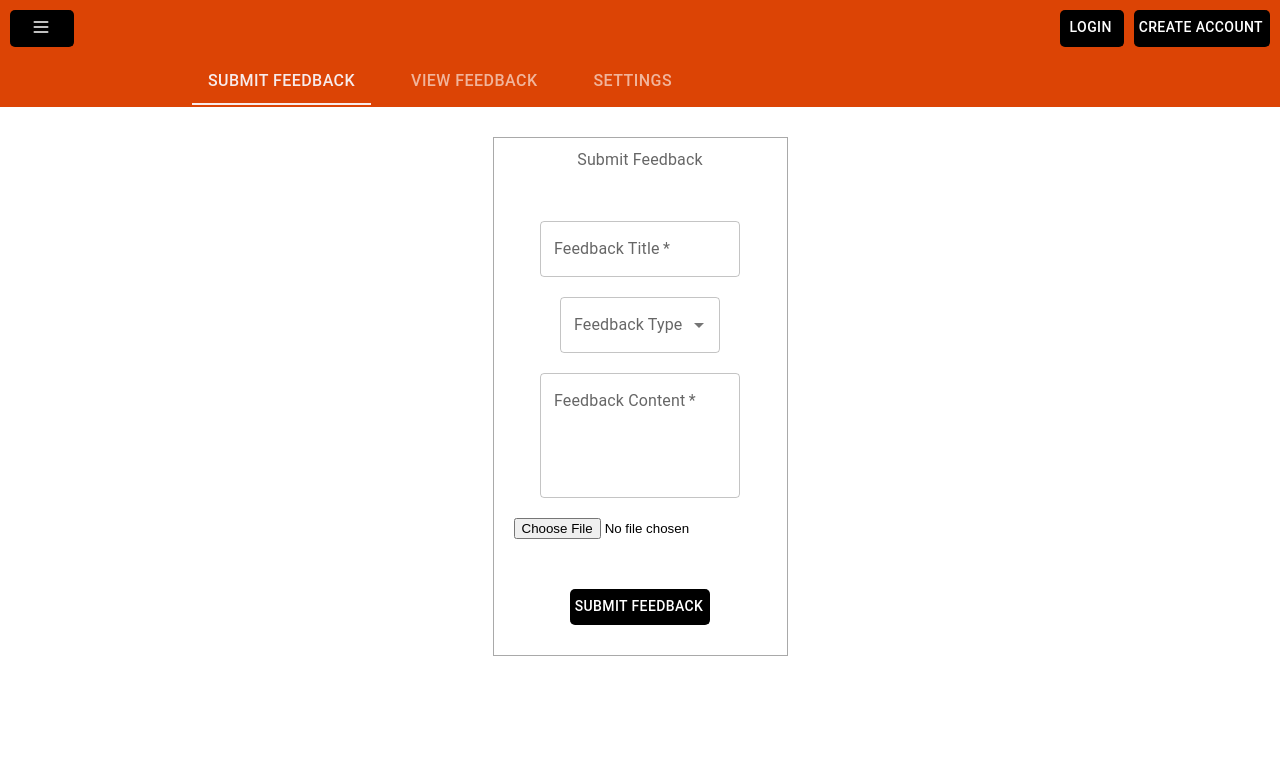
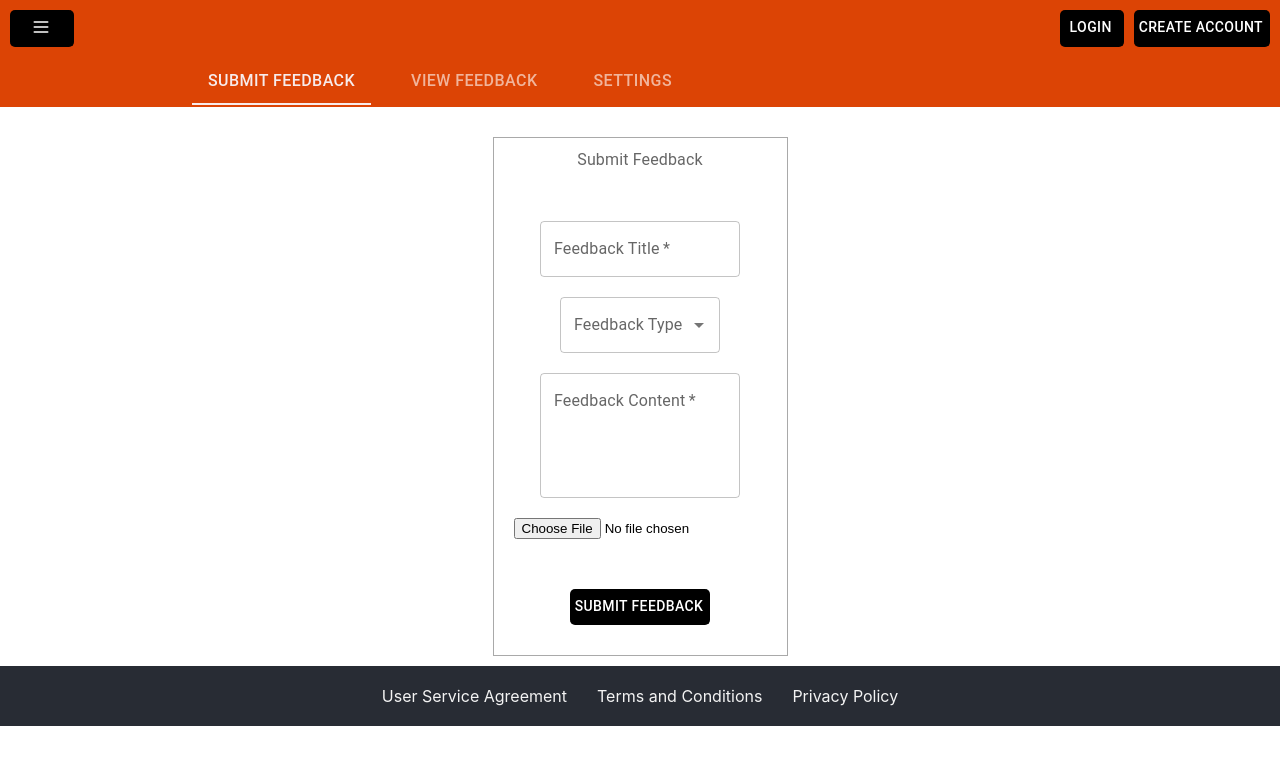
Before and after one commit to EECS-CoP-Mentor-Matching/Mentor-Matching-Site, a React (Create React App) app in the folder mentor-matching-site/: page /feedback-portal in a window 1280 px wide. Shown: the top 764 px of the page. Built offline with nearby package versions, Linux system fonts and the light colour scheme.

Commit message:
footer implementation
footer implementation with links to pages ; visible from all pages of the application

```diff
--- /dev/null
+++ b/mentor-matching-site/src/Footer.css
@@ -0,0 +1,16 @@
+.footer {
+    background-color: #282c34; /* Match the App-header background */
+    color: white; /* Match the App-header text color */
+    padding: 20px 0; /* Add some padding */
+    text-align: center; /* Center the text */
+  }
+
+  .footer-links a {
+    color: #f3f3f3; /* Use the App-link color for consistency */
+    margin: 0 15px; /* Space out the links */
+    text-decoration: none; /* Optionally remove underline from links */
+  }
+
+  .footer-links a:hover {
+    text-decoration: underline; /* Add underline on hover for better UX */
+  }
--- /dev/null
+++ b/mentor-matching-site/src/Footer.js
@@ -0,0 +1,18 @@
+import React from 'react';
+import './Footer.css';
+
+function Footer() {
+  return (
+    <footer className="footer">
+      <div className="container">
+        <div className="footer-links">
+          <a href="/User Service Agreement">User Service Agreement</a>
+          <a href="/Terms and Conditions">Terms and Conditions</a>
+          <a href="/Privacy Policy">Privacy Policy</a>
+        </div>
+      </div>
+    </footer>
+  );
+}
+
+export default Footer;
--- a/mentor-matching-site/src/app/App.css
+++ b/mentor-matching-site/src/app/App.css
@@ -36,3 +36,8 @@
     transform: rotate(360deg);
   }
 }
+
+.footer {
+  position: sticky;
+  top: 100vh;
+}
--- a/mentor-matching-site/src/app/App.tsx
+++ b/mentor-matching-site/src/app/App.tsx
@@ -12,6 +12,7 @@ import theme from "./theme";
 import { useEffect, useState } from 'react';
 import authService from '../service/authService';
 import Home from './Home';
+import Footer from '../Footer.js';
 import MentorPortal from "./mentorPortal/MentorPortal";
 import AdminPortal from './adminPortal/AdminPortal';
 import FeedbackPortal from './feedbackPortal/FeedbackPortal';
@@ -50,6 +51,7 @@ function App() {
               <Route path="/feedback-portal" element={<FeedbackPortal userEmail={"temp"}/>} />
             </Routes>
           </BrowserRouter>
+          <Footer />
         </div>
       </ReduxProvider>
     </ThemeProvider>
```
Also changed, not shown: mentor-matching-site/src/app/Home.tsx (line endings or trailing spaces).
